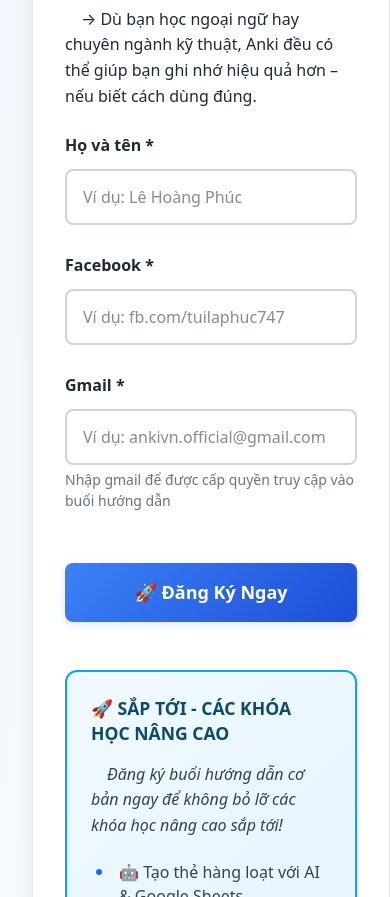
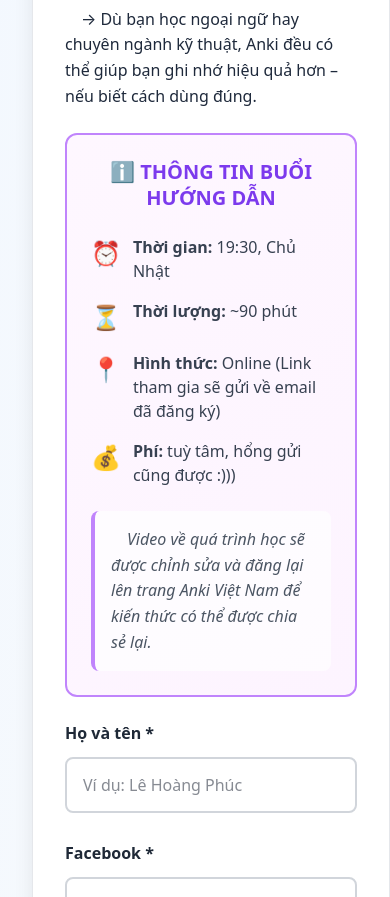
Before and after one commit to lehoangphuc747/ankivn, an Astro site: page /BasicAnkiCourse001 in a window 390 px wide. Shown: the part 740-1637 px from the top of the page. Built offline with nearby package versions, Linux system fonts and the light colour scheme; Astro itself is replaced by a stand-in of ours.

Commit message:
feat: add session information section before registration form
- Add 'THÔNG TIN BUỔI HƯỚNG DẪN' section with session details
- Include time, duration, format, and donation info
- Create grid layout for info items with icons
- Add note about video sharing on Anki Việt Nam page
- Position before registration form for better user preparation
- Style with purple gradient background and responsive design

```diff
--- a/src/pages/BasicAnkiCourse001.astro
+++ b/src/pages/BasicAnkiCourse001.astro
@@ -117,6 +117,57 @@ import BaseLayout from '../layouts/BaseLayout.astro';
       line-height: 1.7;
     }
 
+    .session-info {
+      margin: 2rem 0;
+      padding: 2rem;
+      background: linear-gradient(135deg, #fef7ff 0%, #fdf4ff 100%);
+      border-radius: 12px;
+      border: 2px solid #c084fc;
+      color: #1e293b;
+    }
+
+    .session-info h2 {
+      margin: 0 0 1.5rem 0;
+      color: #7c3aed;
+      font-size: 1.25rem;
+      font-weight: 700;
+      text-align: center;
+    }
+
+    .info-grid {
+      display: grid;
+      grid-template-columns: 1fr 1fr;
+      gap: 1.5rem;
+      margin-bottom: 1.5rem;
+    }
+
+    .info-item {
+      display: flex;
+      align-items: flex-start;
+      gap: 0.75rem;
+    }
+
+    .info-icon {
+      font-size: 1.5rem;
+      flex-shrink: 0;
+    }
+
+    .info-content {
+      line-height: 1.5;
+      color: #374151;
+    }
+
+    .info-note {
+      margin: 0;
+      padding: 1rem;
+      background: rgba(255, 255, 255, 0.7);
+      border-radius: 8px;
+      border-left: 4px solid #c084fc;
+      font-style: italic;
+      color: #4b5563;
+      line-height: 1.6;
+    }
+
     .form-section {
       margin-top: 2rem;
     }
@@ -191,6 +242,16 @@ import BaseLayout from '../layouts/BaseLayout.astro';
         margin: 1.5rem 0;
       }
 
+      .session-info {
+        margin: 1.5rem 0;
+        padding: 1.5rem;
+      }
+
+      .info-grid {
+        grid-template-columns: 1fr;
+        gap: 1rem;
+      }
+
       .form-section {
         margin-top: 1.5rem;
       }
@@ -201,6 +262,7 @@ import BaseLayout from '../layouts/BaseLayout.astro';
     <h1>BUỔI HƯỚNG DẪN ANKI CƠ BẢN<br><small>(BASIC ANKI COURSE)</small></h1>
 
     <!-- About Section - Xây dựng niềm tin -->
+    <section class="about-section">
       <div class="about" id="about">
         <h2>✨ Về mình</h2>
         <p>Với hơn 3 năm kinh nghiệm, mình đã trực tiếp hỗ trợ hơn 100 người Việt đang:</p>
@@ -210,6 +272,39 @@ import BaseLayout from '../layouts/BaseLayout.astro';
         </ul>
         <p>→ Dù bạn học ngoại ngữ hay chuyên ngành kỹ thuật, Anki đều có thể giúp bạn ghi nhớ hiệu quả hơn – nếu biết cách dùng đúng.</p>
       </div>
+    </section>
+
+    <!-- Session Info Section -->
+    <section class="session-info">
+      <h2>ℹ️ THÔNG TIN BUỔI HƯỚNG DẪN</h2>
+      <div class="info-grid">
+        <div class="info-item">
+          <span class="info-icon">⏰</span>
+          <div class="info-content">
+            <strong>Thời gian:</strong> 19:30, Chủ Nhật
+          </div>
+        </div>
+        <div class="info-item">
+          <span class="info-icon">⏳</span>
+          <div class="info-content">
+            <strong>Thời lượng:</strong> ~90 phút
+          </div>
+        </div>
+        <div class="info-item">
+          <span class="info-icon">📍</span>
+          <div class="info-content">
+            <strong>Hình thức:</strong> Online (Link tham gia sẽ gửi về email đã đăng ký)
+          </div>
+        </div>
+        <div class="info-item">
+          <span class="info-icon">💰</span>
+          <div class="info-content">
+            <strong>Phí:</strong> tuỳ tâm, hổng gửi cũng được :)))
+          </div>
+        </div>
+      </div>
+      <p class="info-note">Video về quá trình học sẽ được chỉnh sửa và đăng lại lên trang Anki Việt Nam để kiến thức có thể được chia sẻ lại.</p>
+    </section>
 
     <!-- Registration Form - Convert action -->
     <div class="form-section">
```
Lines whose indentation alone changed are shown as unchanged.
